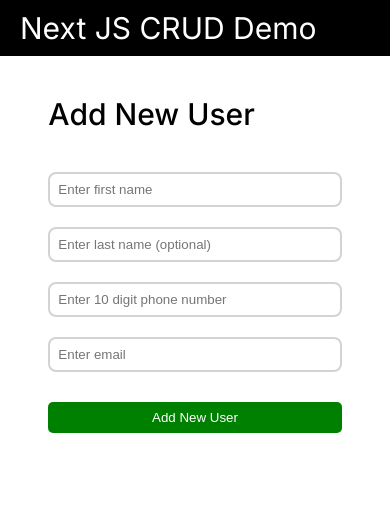
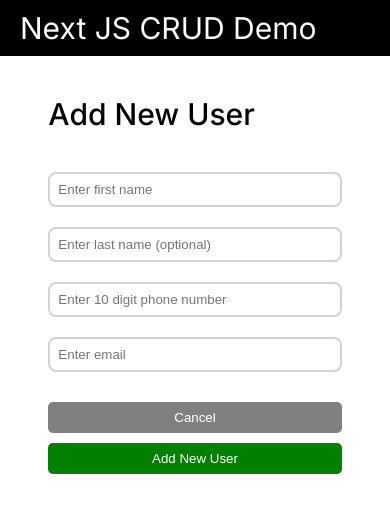
Before and after one commit to Shahrukh-elRed/next-js-crud-demo, a Next.js app: page /addnewuser in a window 390 px wide. Shown: the top 512 px of the page. Built offline with nearby package versions, Linux system fonts and the light colour scheme.

Commit message:
added cancel button to add and edit forms

```diff
--- a/src/app/addnewuser/page.js
+++ b/src/app/addnewuser/page.js
@@ -1,7 +1,9 @@
 "use client";
+import { useRouter } from "next/navigation";
 import { useState } from "react";
 
 const AddNewUser = () => {
+  const router = useRouter();
   const [firstName, setFirstName] = useState("");
   const [lastName, setLastName] = useState("");
   const [phoneNumber, setPhoneNumber] = useState("");
@@ -77,6 +79,15 @@
         ></input>
         {emailError ? <div className="error-message">{emailError}</div> : null}
         <div className="add-user-btn-container">
+          <button
+            onClick={(e) => {
+              e.preventDefault();
+              router.push("/");
+            }}
+            className="add-user-cancel-btn"
+          >
+            Cancel
+          </button>
           <button type="submit" className="add-user-btn">
             Add New User
           </button>
--- a/src/app/globals.css
+++ b/src/app/globals.css
@@ -206,6 +206,15 @@
   margin-top: 10px;
 }
 
+.add-user-cancel-btn {
+  display: inline-flex;
+  padding: 8px 12px;
+  color: #fff;
+  background-color: grey;
+  margin-top: 10px;
+  margin-right: 10px;
+}
+
 @media only screen and (max-width: 600px) {
   input {
     padding: 8px;
@@ -216,6 +225,7 @@
 
   .add-user-btn-container {
     display: flex;
+    flex-direction: column;
     width: 100%;
     justify-content: center;
     align-items: center;
@@ -230,6 +240,17 @@
     width: 100%;
     justify-content: center;
   }
+
+  .add-user-cancel-btn {
+    display: flex;
+    padding: 8px 12px;
+    color: #fff;
+    background-color: grey;
+    margin-top: 10px;
+    width: 100%;
+    justify-content: center;
+    margin-right: 0;
+  }
 }
 
 .error-message {
```
Also changed, not shown: src/app/edituser/[userId]/page.js (+11 -0 lines).
